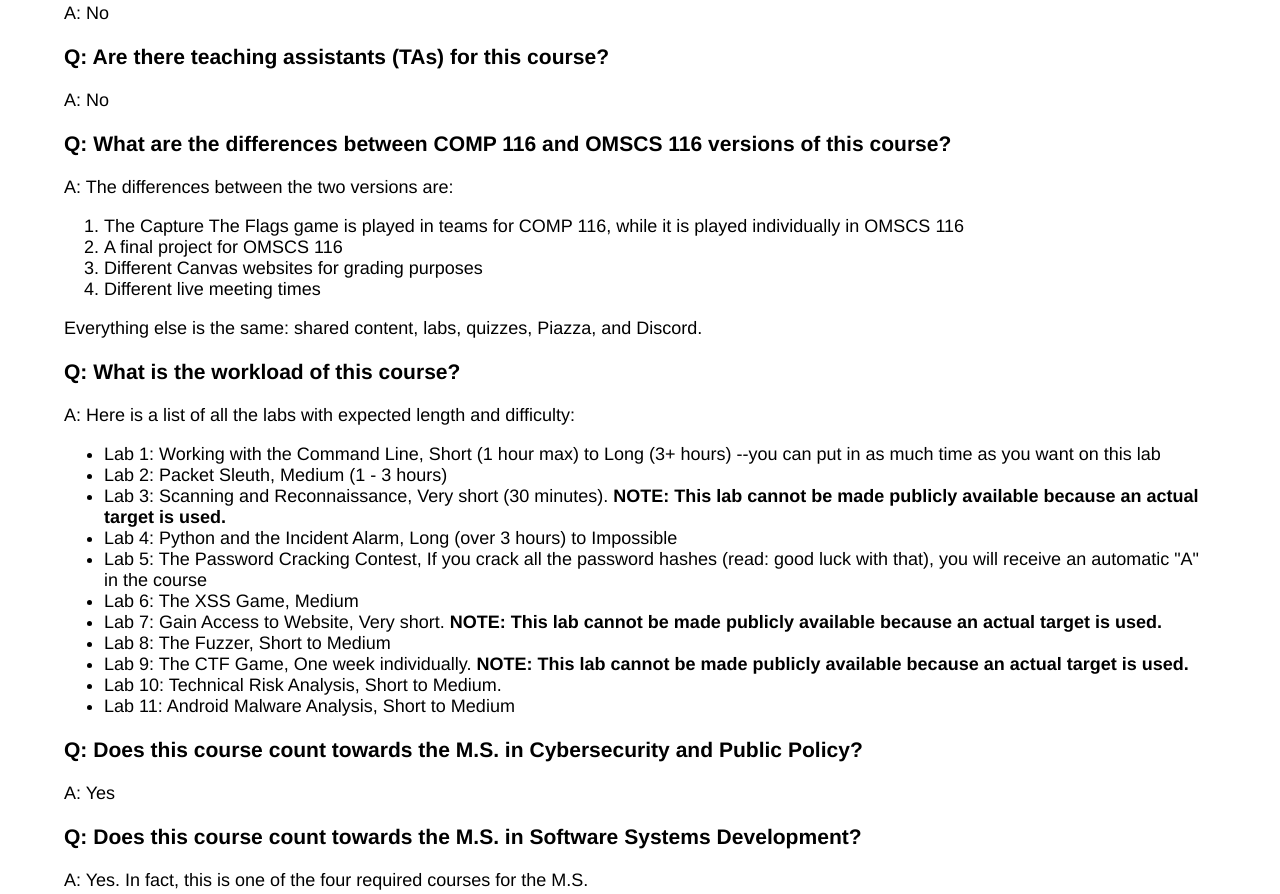
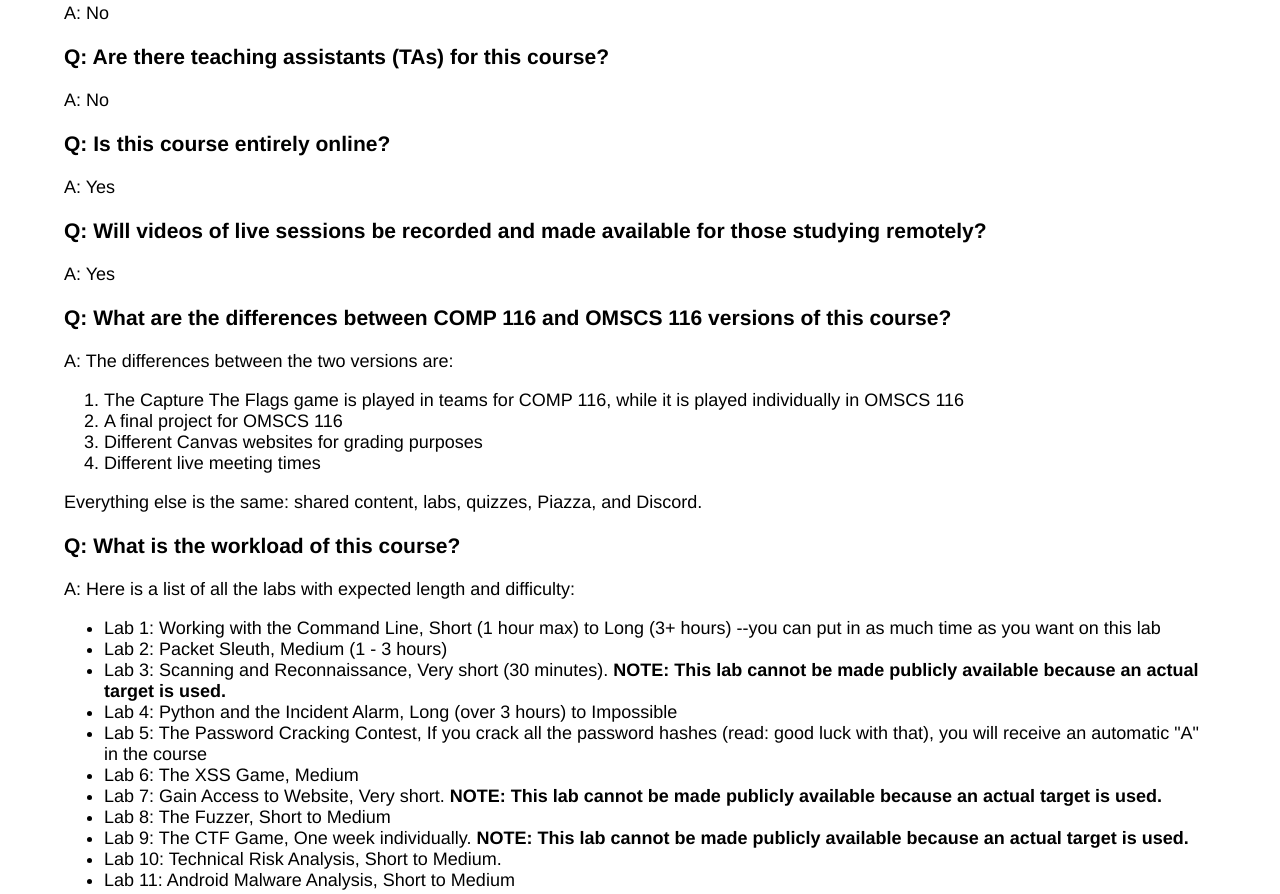
Before and after one commit to YinanQian/DefenseAgainstTheDarkArts, a plain HTML site: page index.html in a window 1280 px wide. Shown: the part 4228-5122 px from the top of the page. Drawn offline with Linux system fonts and the light colour scheme.

Commit message:
Added a few FAQs

```diff
--- a/index.html
+++ b/index.html
@@ -269,6 +269,10 @@
     <p>A: No</p>
     <h3>Q: Are there teaching assistants (TAs) for this course?</h3>
     <p>A: No</p>
+    <h3>Q: Is this course entirely online?</h3>
+    <p>A: Yes</p>
+    <h3>Q: Will videos of live sessions be recorded and made available for those studying remotely?</h3>
+    <p>A: Yes</p>
     <h3>Q: What are the differences between COMP 116 and OMSCS 116 versions of this course?</h3>
     <p>A: The differences between the two versions are:<p>
     <ol>
@@ -320,6 +324,8 @@
     <p>A: Sure, <a href="index-summer2020.html">here is the public course website for summer 2020 semester</a>.</p>
     <h3>Q: Will this course use ProctorU?</h3>
     <p>A: <a href="https://www.bleepingcomputer.com/news/security/proctoru-confirms-data-breach-after-database-leaked-online/" target="_blank">Absolutely not!</a></p>
+    <h3>Q: Will there be guest speakers?</h3>
+    <p>A: You can bet at least one.</p>
 
     <h2 id="policy">Course Policies</h2>
     <h3>Labs</h3>
```
